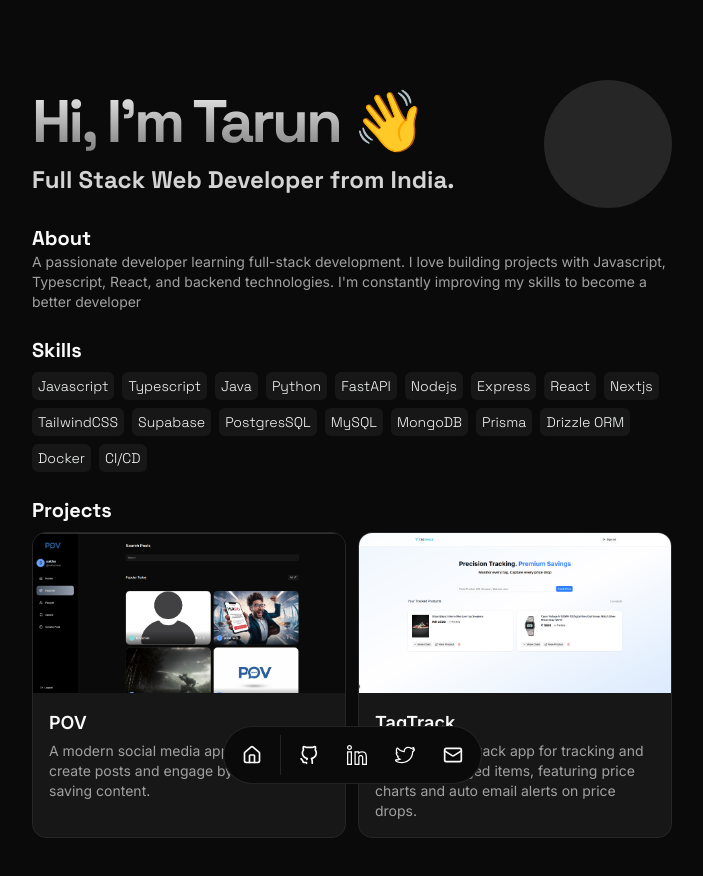
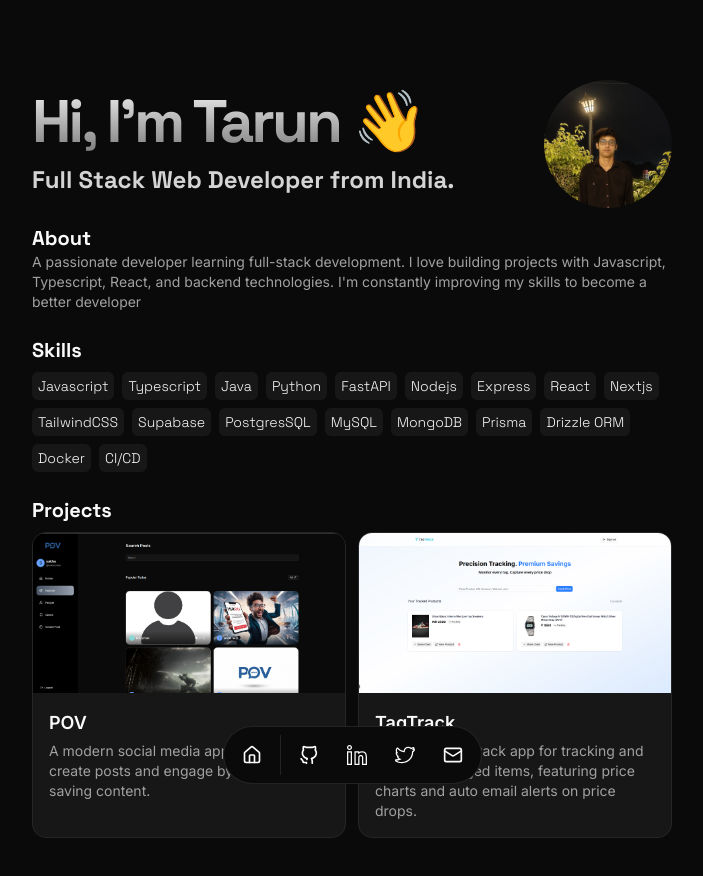
Before and after one commit to txrunishere/portfolio-website, a Next.js app: page / in a window 1280 px wide. Shown: the top 876 px of the page, without its empty margins (288-991 px from the left). Built offline with nearby package versions, Linux system fonts and the light colour scheme.

Commit message:
Refactor code structure for improved readability and maintainability

```diff
--- a/components/introduction.tsx
+++ b/components/introduction.tsx
@@ -1,3 +1,4 @@
+import Image from "next/image";
 import { Heading } from "./heading";
 
 export const Introduction = () => {
@@ -11,12 +12,17 @@ export const Introduction = () => {
             </span>{" "}
             <span>👋</span>
           </h1>
-          <p className="font-space-grotesk font-semibold text-neutral-500 md:text-2xl dark:text-neutral-300">
+          <p className="font-space-grotesk max-w-60 font-semibold text-neutral-500 md:max-w-full md:text-2xl dark:text-neutral-300">
             Full Stack Web Developer from India.
           </p>
         </div>
-        {/* REPLACE THIS DIV WITH IMAGE */}
-        <div className="size-24 rounded-full bg-neutral-800 md:size-32" />
+        <Image
+          src={"/me.jpeg"}
+          alt="me"
+          width={120}
+          height={120}
+          className="size-24 rounded-full md:size-32"
+        />
       </div>
 
       <div>
--- a/components/project-card.tsx
+++ b/components/project-card.tsx
@@ -1,6 +1,5 @@
 import Image from "next/image";
-import Link from "next/link";
-import { CloudHail, Globe } from "lucide-react";
+import { Globe } from "lucide-react";
 
 type ProjectCardProps = {
   project: {
```
Also changed, not shown: public/me.jpeg (added).
